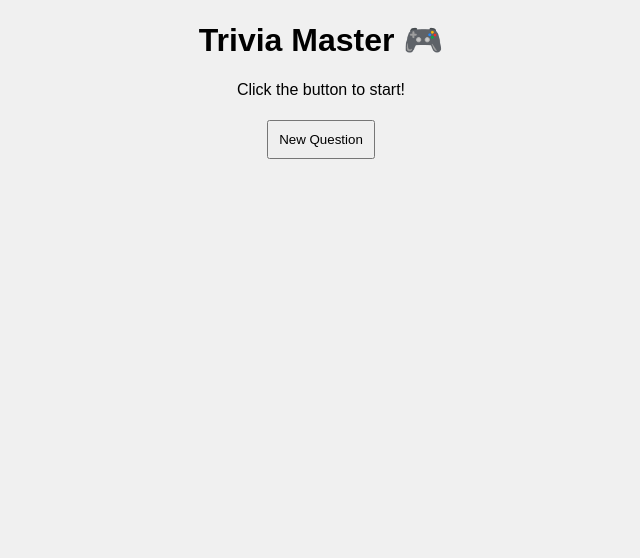
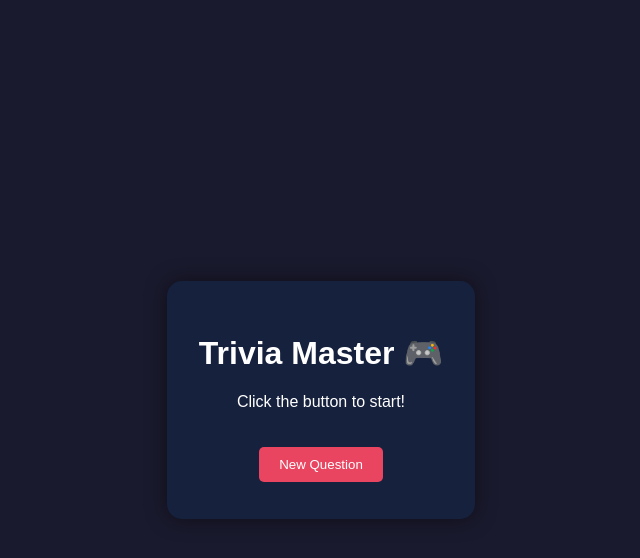
Before and after one commit to aizahsheikhhh/api-game-, a plain HTML site: page index.html in a window 1280 px wide. Shown: the whole page, without its empty margins (319-959 px from the left). Drawn offline with Linux system fonts and the light colour scheme.

Commit message:
Revamp styles for body and buttons in style.css

```diff
--- a/style.css
+++ b/style.css
@@ -1,10 +1,35 @@
 body {
-  font-family: Arial;
-  text-align: center;
-  background-color: #f0f0f0;
+    font-family: 'Arial', sans-serif;
+    background: #1a1a2e;
+    color: white;
+    display: flex;
+    justify-content: center;
+    align-items: center;
+    height: 100vh;
+    margin: 0;
 }
-
+.container {
+    text-align: center;
+    background: #16213e;
+    padding: 2rem;
+    border-radius: 15px;
+    box-shadow: 0 0 20px rgba(0,0,0,0.5);
+    max-width: 400px;
+}
 button {
-  margin: 5px;
-  padding: 10px;
+    background: #0f3460;
+    color: white;
+    border: none;
+    padding: 10px 20px;
+    margin: 5px;
+    border-radius: 5px;
+    cursor: pointer;
+    transition: 0.3s;
 }
+button:hover {
+    background: #e94560;
+}
+#next-btn {
+    margin-top: 20px;
+    background: #e94560;
+}
```
